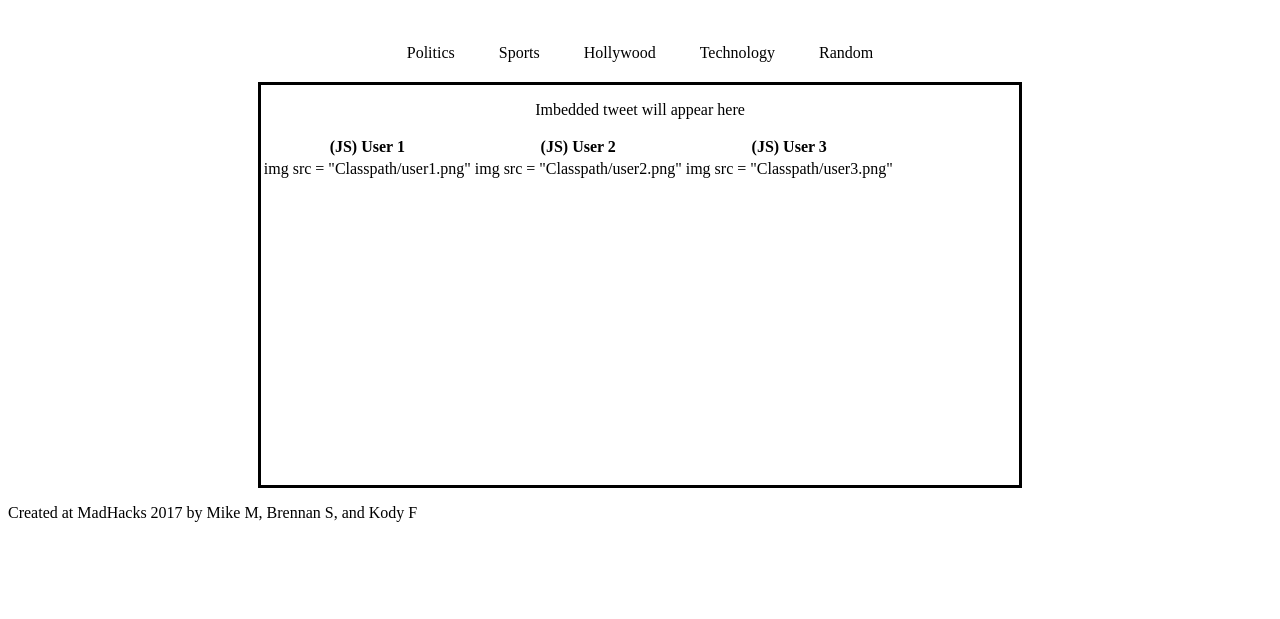
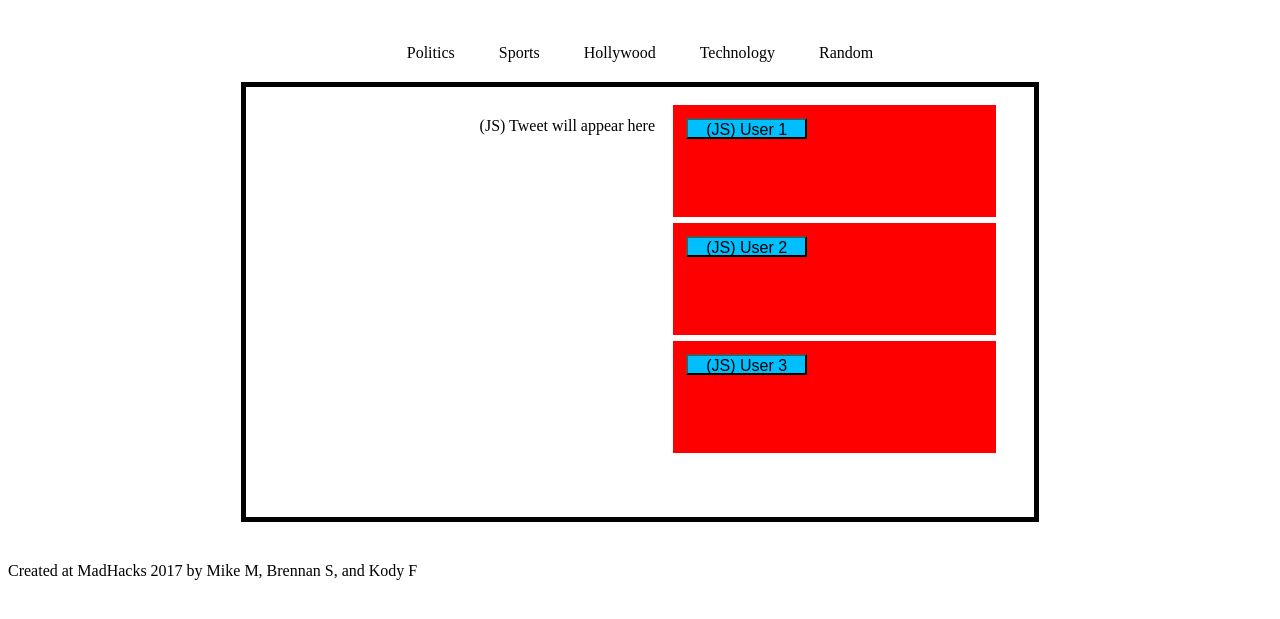
Before and after one commit to sedivy94/madhacks2017, a plain HTML site: page index.html in a window 1280 px wide. Shown: the part 103-722 px from the top of the page. Drawn offline with Linux system fonts and the light colour scheme.

Commit message:
Updated html and css stylesheet

```diff
--- a/index.html
+++ b/index.html
@@ -9,9 +9,7 @@
   </head>
   <header>
 
-    <!--<div class= "subTitle">
-      <center><p id="demo"><script>getDate()</script></p></center>
-    </div>-->
+
     <h1 class="title">Twitter Quiz</h1>
     <ul class="nav">
       <li><a href="#">Politics</a></li>
@@ -24,20 +22,11 @@
 
 
   <body>
-    <div class = "quizArea">
-      <p style='text-align:center'>Imbedded tweet will appear here</p>
-      <table>
-        <tr>
-          <th>(JS) User 1</th>
-          <th>(JS) User 2</th>
-          <th>(JS) User 3</th>
-        </tr>
-        <tr>
-          <td>img src = "Classpath/user1.png"</td>
-          <td>img src = "Classpath/user2.png"</td>
-          <td>img src = "Classpath/user3.png"</td>
-        </tr>
-      </table>
+    <div class = "quizContainer">
+      <div class='quizTweet'>(JS) Tweet will appear here</div>
+      <div class='quizAnswer'><button class='button'>(JS) User 1</button></div>
+      <div class='quizAnswer'><button class='button'>(JS) User 2</button></div>
+      <div class='quizAnswer'><button class='button'>(JS) User 3</button></div>
     </div>
   </body>
 
--- a/madStyle.css
+++ b/madStyle.css
@@ -31,19 +31,49 @@
     padding-top: 4px;
     padding-bottom: 10px;
   }
-  .quizArea{
+  .quizContainer{
     border: solid black;
-    border-width:3px;
+    border-width: 5px;
     height: 400px;
     width: 60%;
-    display: block;
+    padding:15px;
     margin-left: auto;
     margin-right: auto;
   }
+  .quizTweet{
+    float:left;
+    text-align: right;
+    background-color: white;
+    padding: 10px;
+    width: 50%;
+    height: 90%;
+    margin: 5px;
+  }
+  .quizAnswer{
+    display:inline;
+    float:left;
+    text-align: left;
+    background-color: red;
+    padding: 10px;
+    width: 40%;
+    height: 23%;
+    margin: 3px;
+  }
+  .button {
+    background-color: deepskyblue;
+    color: black;
+    text-align: center;
+    font-size: 16px;
+    margin:23%40%;
+    cursor: pointer;
+    width: 40%;
+    height: 23%;
+    margin: 3px;
+}
   body{
     background-color: white;
   }
   footer{
+    margin-top:40px;
     width: 100%;
-    height: 60px;
   }
```
